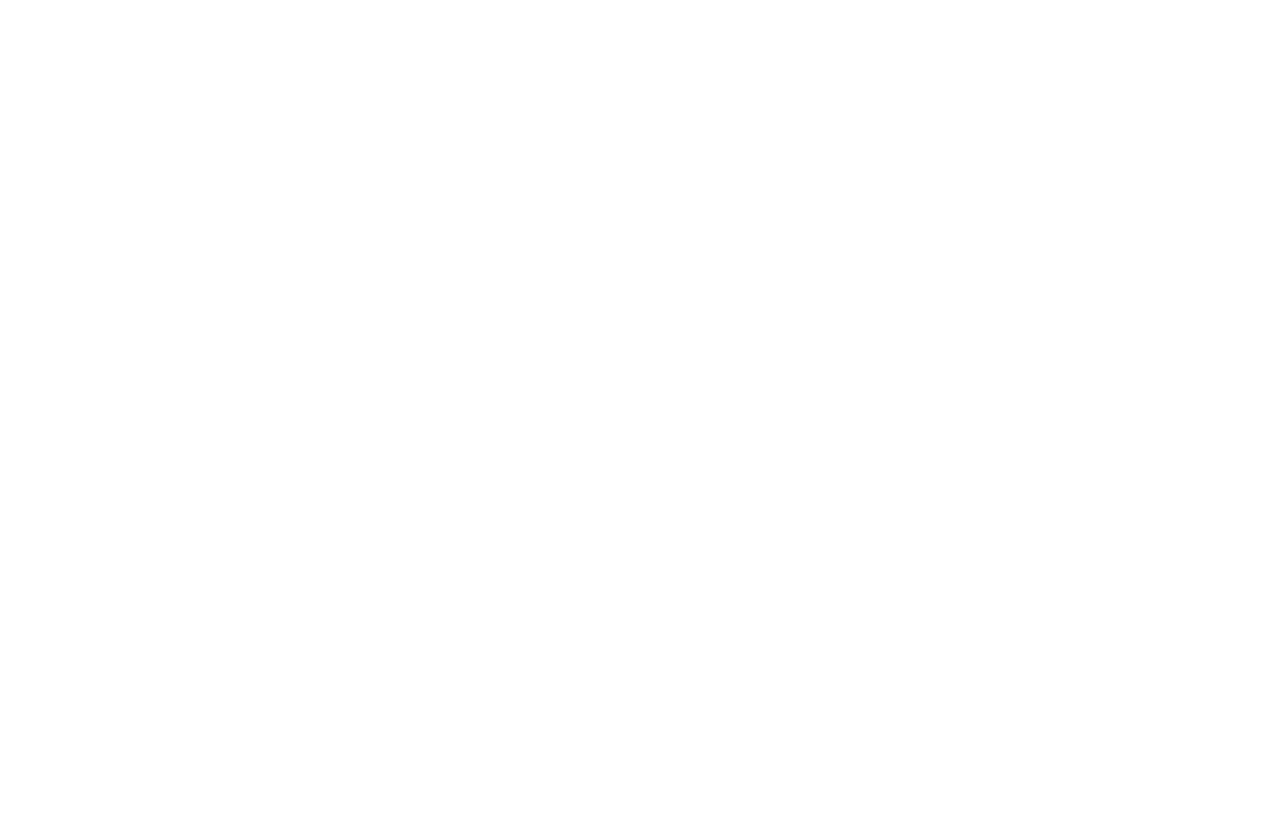
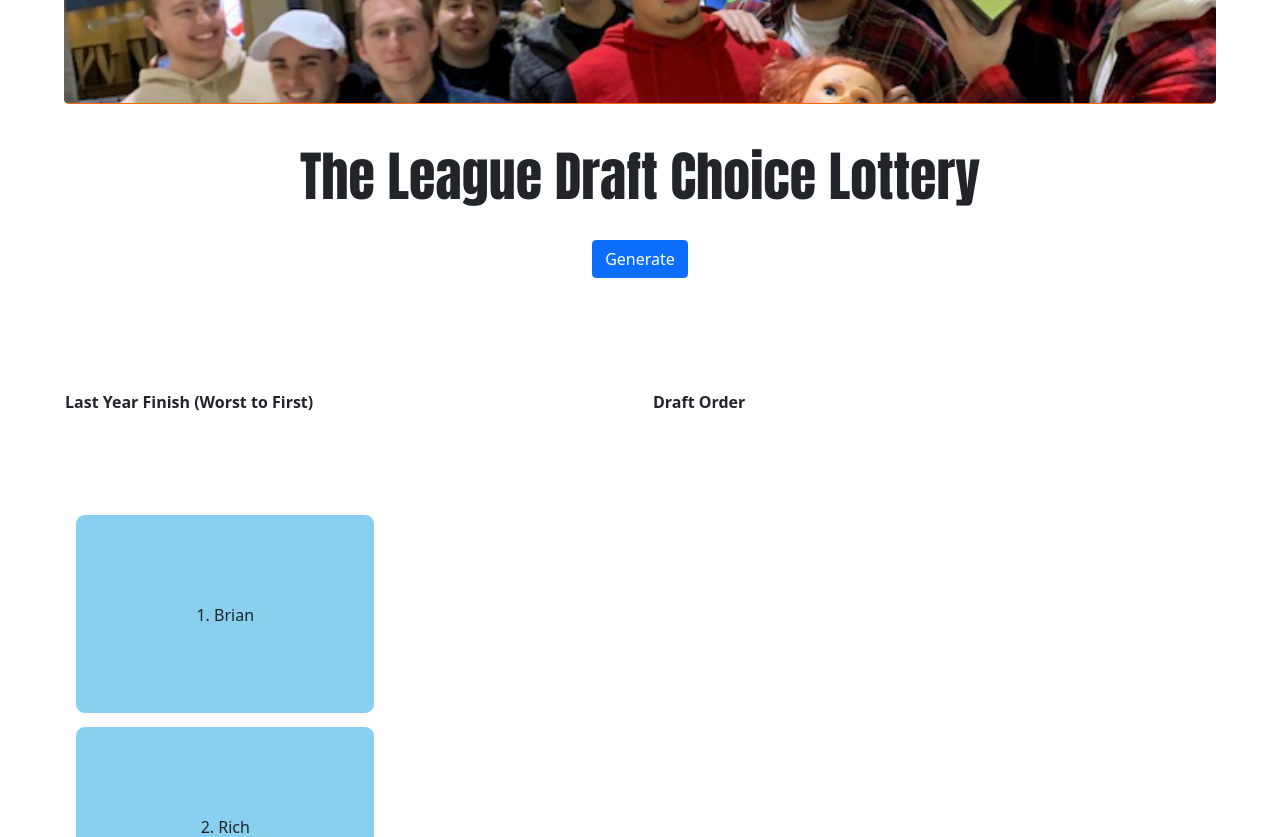
Before and after one commit to johnpabst/johnpabst.github.io, an Angular app: page / in a window 1280 px wide. Shown: the part 260-1097 px from the top of the page. Before the commit the page ends 800 px from the top, so only its background shows below. Built offline with nearby package versions, Linux system fonts and the light colour scheme.

Commit message:
updated UI

```diff
--- a/angular.json
+++ b/angular.json
@@ -27,9 +27,11 @@
               "src/assets"
             ],
             "styles": [
+              "node_modules/bootstrap/dist/css/bootstrap.min.css",
               "src/styles.css"
             ],
-            "scripts": []
+            "scripts": [ "./node_modules/jquery/dist/jquery.min.js",
+              "./node_modules/bootstrap/dist/js/bootstrap.js"]
           },
           "configurations": {
             "production": {
--- a/package.json
+++ b/package.json
@@ -18,6 +18,9 @@
     "@angular/platform-browser": "~12.2.0",
     "@angular/platform-browser-dynamic": "~12.2.0",
     "@angular/router": "~12.2.0",
+    "bootstrap": "^5.1.0",
+    "jquery": "^3.6.0",
+    "postcss": "^8.3.6",
     "rxjs": "~6.6.0",
     "tslib": "^2.3.0",
     "zone.js": "~0.11.4"
@@ -35,6 +38,9 @@
     "karma-coverage": "~2.0.3",
     "karma-jasmine": "~4.0.0",
     "karma-jasmine-html-reporter": "~1.7.0",
+    "postcss-loader": "~3.0.0",
+    "stylelint": "^13.13.1",
+    "stylelint-config-standard": "^22.0.0",
     "typescript": "~4.3.5"
   }
 }
--- a/src/app/app.component.css
+++ b/src/app/app.component.css
@@ -0,0 +1,72 @@
+.container-fluid{
+    padding:5%;
+}
+
+.jumbotron{
+    background-image: url("../assets/draftLotto.png");
+    height:300px;
+    background-repeat: no-repeat;
+    background-size: cover;
+    border-bottom:1px solid #ff6a00
+}
+.header{
+    font-size: 54px;
+    font-family: 'Impact';
+    text-align:center;
+}
+.card-module{
+    line-height: 200px;
+    text-align: center;
+}
+.draftCard-firm{
+    background-color: #89CFF0;
+    width: 300px;
+    height: 200px;
+    border: 1px solid #fff;
+    border-radius: 10px;
+    margin: 2%;
+}
+.draftCard{
+    background-color: transparent;
+    width: 300px;
+    height: 200px;
+    border: 1px solid #fff;
+    border-radius: 10px;
+    margin: 2%;
+    perspective: 1000px; /* Remove this if you don't want the 3D effect */
+}
+
+.draftCard-inner {
+    position: relative;
+    width: 100%;
+    height: 100%;
+    text-align: center;
+    transition: transform 0.8s;
+    transform-style: preserve-3d;
+  }
+
+.draftCard:active .draftCard-inner {
+    transform: rotateY(180deg);
+}
+
+/* Position the front and back side */
+.draftCard-front, .draftCard-back {
+    position: absolute;
+    width: 100%;
+    height: 100%;
+    -webkit-backface-visibility: hidden; /* Safari */
+    backface-visibility: hidden;
+  }
+
+  /* Style the front side (fallback if image is missing) */
+.draftCard-front {
+    background-color: #bbb;
+    color: black;
+  }
+
+  /* Style the back side */
+.draftCard-back {
+    background-color: dodgerblue;
+    color: white;
+    transform: rotateY(180deg);
+}
--- a/src/app/app.component.html
+++ b/src/app/app.component.html
@@ -1 +1,41 @@
-<app-generate-order></app-generate-order>
+<div class = "container-fluid">
+    <div class = "jumbotron">
+    </div>
+    <div class="header">
+        The League Draft Choice Lottery
+    </div>
+    <div style="text-align: center; padding: 2%;">
+        <app-generate-order (finalDraftOrder)="createOrder($event)">
+        </app-generate-order>
+    </div>
+
+
+    <div class="row">
+        <div class = "card-module col-md-6">
+            <th>Last Year Finish (Worst to First)</th>
+            <div class = "draftCard-firm">1. Brian</div>
+            <div class = "draftCard-firm">2. Rich</div>
+            <div class = "draftCard-firm">3. Liam</div>
+            <div class = "draftCard-firm">4. Bobby</div>
+            <div class = "draftCard-firm">5. Johnny</div>
+            <div class = "draftCard-firm">6. Kevin</div>
+            <div class = "draftCard-firm">7. Matt</div>
+            <div class = "draftCard-firm">8. DJ</div>
+            <div class = "draftCard-firm">9. Carp</div>
+            <div class = "draftCard-firm">10. Jason</div>
+        </div>
+        <div class = "card-module col-md-6">
+            <th>Draft Order</th>
+            <div class="draftCard actualOrder" *ngFor="let team of order">
+                <div class="draftCard-inner">
+                    <div class="draftCard-front">
+
+                    </div>
+                    <div class = "draftCard-back">
+                        {{team}}
+                    </div>
+                </div>
+            </div>
+        </div>
+    </div>
+</div>
--- a/src/app/app.component.ts
+++ b/src/app/app.component.ts
@@ -8,4 +8,11 @@
 })
 export class AppComponent {
   title = 'fantasyDraft';
+
+  order:Array<string> = [];
+
+
+  createOrder(teams: Array<string>){
+    this.order = teams;
+  }
 }
--- a/src/app/app.module.ts
+++ b/src/app/app.module.ts
@@ -3,12 +3,16 @@
 
 import { AppRoutingModule } from './app-routing.module';
 import { AppComponent } from './app.component';
+import { DraftOrderModuleComponent } from './draft-order-module/draft-order-module.component';
 import { GenerateOrderComponent } from './generate-order/generate-order.component';
+import { DraftOrderCardComponent } from './draft-order-module/draft-order-card/draft-order-card.component';
 
 @NgModule({
   declarations: [
     AppComponent,
-    GenerateOrderComponent
+    GenerateOrderComponent,
+    DraftOrderModuleComponent,
+    DraftOrderCardComponent
   ],
   imports: [
     BrowserModule,
--- a/src/app/generate-order/generate-order.component.html
+++ b/src/app/generate-order/generate-order.component.html
@@ -1 +1 @@
-<button (click)="generateOrder()">Generate</button>
+<button class = "btn btn-primary" (click)="generateOrder()">Generate</button>
--- a/src/app/generate-order/generate-order.component.ts
+++ b/src/app/generate-order/generate-order.component.ts
@@ -1,4 +1,4 @@
-import { Component, OnInit } from '@angular/core';
+import { Component, OnInit, Output, EventEmitter } from '@angular/core';
 import {clone, difference, concat, indexOf, remove} from 'lodash';
 
 @Component({
@@ -10,10 +10,13 @@
 
   constructor() {
   }
+
+  @Output() finalDraftOrder = new EventEmitter<Array<string>>();
+
   teams = ['Brian', 'Rich', 'Liam', 'Bobby','Johnny','Kevin', 'Matt', 'DJ', 'Carp', 'Jason'];
   oddSets = [[25, 18, 14, 12.5, 10.5, 7, 5, 4, 3, 1],
             [20, 17, 15.5, 13.5, 11, 8, 5.5, 4.5, 3.5, 1.5],
-            [17, 15, 145, 13.5, 12.5, 9.5, 7, 5, 4, 2],
+            [17, 15, 14.5, 13.5, 12.5, 9.5, 7, 5, 4, 2],
             [14, 12, 13.5, 11.5, 11.5, 11.5, 8, 6, 7, 5]];
 
   weighted_random(items: any[], weights: any[]) {
@@ -54,17 +57,17 @@
     console.log(firstPick);
     let secondPickTeams = difference(clone(this.teams),draftOrder);
     console.log(secondPickTeams);
-    this.distribute_odds(firstPick, this.oddSets[1])
-    this.distribute_odds(firstPick, this.oddSets[2])
-    this.distribute_odds(firstPick, this.oddSets[3])
+    this.distribute_odds(firstPick, this.oddSets[1]);
+    this.distribute_odds(firstPick, this.oddSets[2]);
+    this.distribute_odds(firstPick, this.oddSets[3]);
 
     let secondPick = this.weighted_random(secondPickTeams, this.oddSets[1]);
     console.log(secondPick);
     draftOrder.push(secondPick);
     let thirdPickTeams = difference(clone(this.teams),draftOrder);
     console.log(thirdPickTeams);
-    this.distribute_odds(secondPick, this.oddSets[2])
-    this.distribute_odds(secondPick, this.oddSets[3])
+    this.distribute_odds(secondPick, this.oddSets[2]);
+    this.distribute_odds(secondPick, this.oddSets[3]);
 
     let thirdPick = this.weighted_random(thirdPickTeams, this.oddSets[2]);
     console.log(thirdPick);
@@ -81,7 +84,7 @@
     let finalTeamsRemaining = difference(clone(this.teams),draftOrder);
     console.log(concat(draftOrder, finalTeamsRemaining));
 
-    return concat(draftOrder, finalTeamsRemaining);
+    this.finalDraftOrder.emit(concat(draftOrder, finalTeamsRemaining));
   }
 
 }
--- a/src/index.html
+++ b/src/index.html
@@ -6,6 +6,8 @@
   <base href="/">
   <meta name="viewport" content="width=device-width, initial-scale=1">
   <link rel="icon" type="image/x-icon" href="favicon.ico">
+  <link rel="stylesheet" href="https://stackpath.bootstrapcdn.com/bootstrap/4.3.1/css/bootstrap.min.css" integrity="sha384-ggOyR0iXCbMQv3Xipma34MD+dH/1fQ784/j6cY/iJTQUOhcWr7x9JvoRxT2MZw1T" crossorigin="anonymous">
+  <script src="https://ajax.googleapis.com/ajax/libs/jquery/3.5.1/jquery.min.js"></script>
 </head>
 <body>
   <app-root></app-root>
--- a/src/styles.css
+++ b/src/styles.css
@@ -1 +1,2 @@
 /* You can add global styles to this file, and also import other style files */
+@import "~bootstrap/dist/css/bootstrap.css"
```
Also changed, not shown: src/assets/draftLotto.png (added), 12 other files (tests, documents, lock files or other folders).
